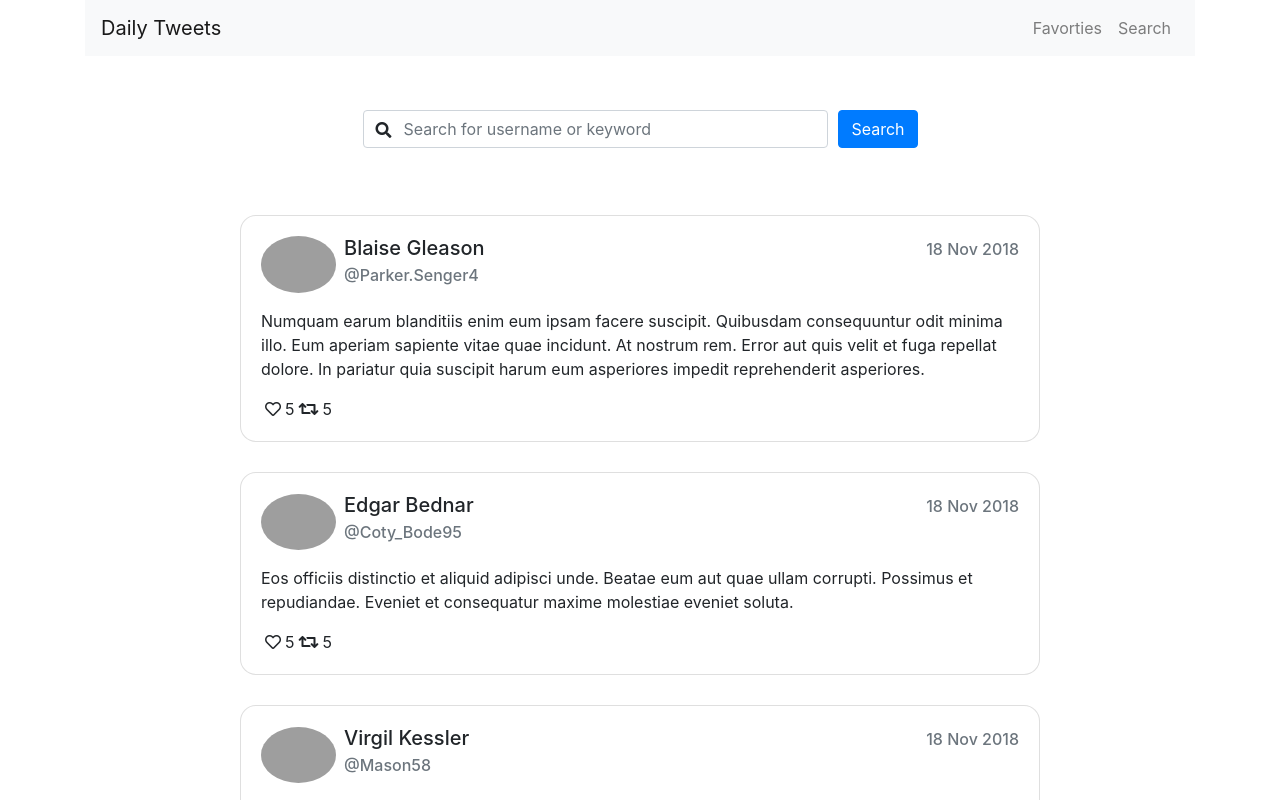
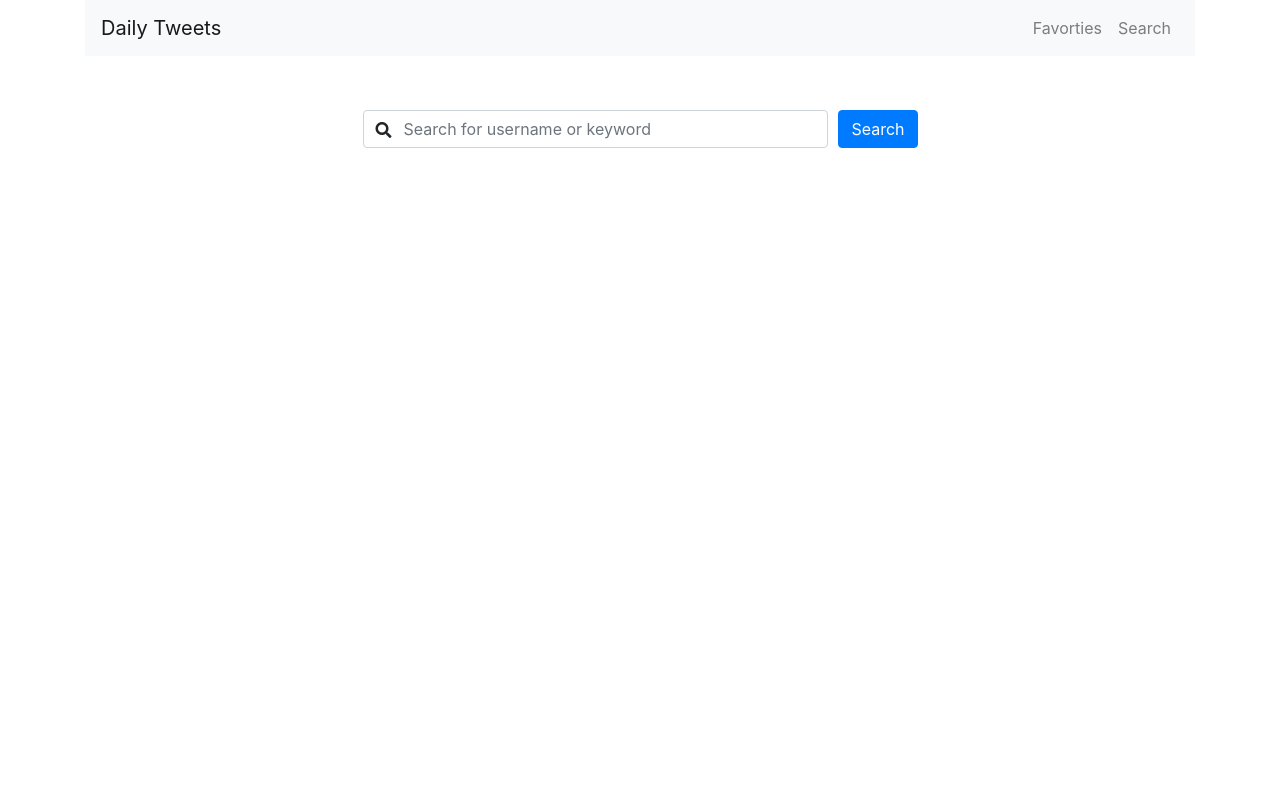
Before and after one commit to bcherrera14/twitter-app, a React (Create React App) app: page /tweet/search in a window 1280 px wide. Shown: the top 800 px of the page. Built offline with nearby package versions, Linux system fonts and the light colour scheme; grey boxes are pictures that could not be loaded.

Commit message:
create searchable tweet feed

```diff
--- a/src/Components/tweets/TweetCard.js
+++ b/src/Components/tweets/TweetCard.js
@@ -2,7 +2,7 @@ import React from 'react';
 import { Form, Col, Card, Button } from 'react-bootstrap';
 import faker from 'faker';
 
-const TweetCard = () => {
+const TweetCard = ({ tweet }) => {
 	return (
 		<Card style={{ width: '50rem' }}>
 			<Card.Body>
@@ -16,20 +16,20 @@ const TweetCard = () => {
 					</div>
 					<div>
 						<Card.Title>
-							{faker.name.firstName()} {faker.name.lastName()}
+							{tweet.firstName} {tweet.lastName}
 						</Card.Title>
-						<Card.Subtitle className="mb-2 text-muted">@{faker.internet.userName()}</Card.Subtitle>
+						<Card.Subtitle className="mb-2 text-muted">{tweet.username}</Card.Subtitle>
 					</div>
 					<div className="ml-auto mb-4">
-						<Card.Subtitle className="text-muted">18 Nov 2018</Card.Subtitle>
+						<Card.Subtitle className="text-muted">{tweet.date}</Card.Subtitle>
 					</div>
 				</div>
-				<Card.Text className="pt-3">{faker.lorem.paragraph()}</Card.Text>
+				<Card.Text className="pt-3">{tweet.textContent}</Card.Text>
 
 				<i className="far fa-heart p-1" />
-				<span>5</span>
+				<span>{tweet.likes}</span>
 				<i className="fas fa-retweet p-1" />
-				<span>5</span>
+				<span>{tweet.retweets}</span>
 			</Card.Body>
 		</Card>
 	);
--- /dev/null
+++ b/src/Components/tweets/TweetFeed.js
@@ -0,0 +1,12 @@
+import React from 'react';
+import TweetCard from './TweetCard';
+
+const TweetFeed = ({ tweetData }) => {
+	console.log(tweetData);
+	const tweetCards = tweetData.map((tweet) => {
+		return <TweetCard key={tweet.id} tweet={tweet} />;
+	});
+	return <div className="card-grid d-flex flex-column">{tweetCards}</div>;
+};
+
+export default TweetFeed;
--- a/src/Components/tweets/TweetSearch.js
+++ b/src/Components/tweets/TweetSearch.js
@@ -3,6 +3,7 @@ import { Form, Col, Card, Button } from 'react-bootstrap';
 
 import TweetCard from './TweetCard';
 import tweetData from '../../tweetData';
+import TweetFeed from './TweetFeed';
 
 class TweetSearch extends React.Component {
 	constructor() {
@@ -12,15 +13,13 @@ class TweetSearch extends React.Component {
 	}
 
 	componentDidMount() {
-		this.setState({ tweetData });
+		// this.setState({ tweetData });
 	}
 
 	onFormSubmit(e) {
 		e.preventDefault();
 		const searchTerm = e.target.searchTerm.value;
-		const response = this.state.tweetData.filter(
-			(tweet) => tweet.firstName.toLowerCase() === searchTerm.toLowerCase()
-		);
+		const response = tweetData.filter((tweet) => tweet.firstName.toLowerCase() === searchTerm.toLowerCase());
 		this.setState({
 			tweetData: response
 		});
@@ -54,11 +53,7 @@ class TweetSearch extends React.Component {
 						</Col>
 					</Form.Row>
 				</Form>
-				<div className="card-grid d-flex flex-column">
-					<TweetCard />
-					<TweetCard />
-					<TweetCard />
-				</div>
+				<TweetFeed tweetData={this.state.tweetData} />
 			</div>
 		);
 	}
--- a/src/tweetData.js
+++ b/src/tweetData.js
@@ -7,7 +7,7 @@ const tweetData = [
 		profileImage:
 			'https://avatars.githubusercontent.com/u/11397332?s=460&u=3f3c56d4899795a3665aadfc798f0a5eaba4bfd5&v=4',
 		date: '18 Nov 2018',
-		tweetText: 'This is my very first tweet!',
+		textContent: 'This is my very first tweet!',
 		likes: 5,
 		retweets: 7
 	},
@@ -19,7 +19,7 @@ const tweetData = [
 		profileImage:
 			'https://avatars.githubusercontent.com/u/11397332?s=460&u=3f3c56d4899795a3665aadfc798f0a5eaba4bfd5&v=4',
 		date: '18 Nov 2018',
-		tweetText: 'This is my very first tweet!',
+		textContent: 'This is my very first tweet!',
 		likes: 5,
 		retweets: 7
 	},
@@ -31,7 +31,7 @@ const tweetData = [
 		profileImage:
 			'https://avatars.githubusercontent.com/u/11397332?s=460&u=3f3c56d4899795a3665aadfc798f0a5eaba4bfd5&v=4',
 		date: '18 Nov 2018',
-		tweetText: 'This is my very first tweet!',
+		textContent: 'This is my very first tweet!',
 		likes: 5,
 		retweets: 7
 	},
@@ -43,7 +43,7 @@ const tweetData = [
 		profileImage:
 			'https://avatars.githubusercontent.com/u/11397332?s=460&u=3f3c56d4899795a3665aadfc798f0a5eaba4bfd5&v=4',
 		date: '18 Nov 2018',
-		tweetText: 'This is my very first tweet!',
+		textContent: 'This is my very first tweet!',
 		likes: 5,
 		retweets: 7
 	},
@@ -55,7 +55,7 @@ const tweetData = [
 		profileImage:
 			'https://avatars.githubusercontent.com/u/11397332?s=460&u=3f3c56d4899795a3665aadfc798f0a5eaba4bfd5&v=4',
 		date: '18 Nov 2018',
-		tweetText: 'This is my very first tweet!',
+		textContent: 'This is my very first tweet!',
 		likes: 5,
 		retweets: 7
 	},
@@ -67,7 +67,7 @@ const tweetData = [
 		profileImage:
 			'https://avatars.githubusercontent.com/u/11397332?s=460&u=3f3c56d4899795a3665aadfc798f0a5eaba4bfd5&v=4',
 		date: '18 Nov 2018',
-		tweetText: 'This is my very first tweet!',
+		textContent: 'This is my very first tweet!',
 		likes: 5,
 		retweets: 7
 	},
@@ -79,7 +79,7 @@ const tweetData = [
 		profileImage:
 			'https://avatars.githubusercontent.com/u/11397332?s=460&u=3f3c56d4899795a3665aadfc798f0a5eaba4bfd5&v=4',
 		date: '18 Nov 2018',
-		tweetText: 'This is my very first tweet!',
+		textContent: 'This is my very first tweet!',
 		likes: 5,
 		retweets: 7
 	},
@@ -91,7 +91,7 @@ const tweetData = [
 		profileImage:
 			'https://avatars.githubusercontent.com/u/11397332?s=460&u=3f3c56d4899795a3665aadfc798f0a5eaba4bfd5&v=4',
 		date: '18 Nov 2018',
-		tweetText: 'This is my very first tweet!',
+		textContent: 'This is my very first tweet!',
 		likes: 5,
 		retweets: 7
 	},
@@ -103,7 +103,7 @@ const tweetData = [
 		profileImage:
 			'https://avatars.githubusercontent.com/u/11397332?s=460&u=3f3c56d4899795a3665aadfc798f0a5eaba4bfd5&v=4',
 		date: '18 Nov 2018',
-		tweetText: 'This is my very first tweet!',
+		textContent: 'This is my very first tweet!',
 		likes: 5,
 		retweets: 7
 	},
@@ -115,7 +115,7 @@ const tweetData = [
 		profileImage:
 			'https://avatars.githubusercontent.com/u/11397332?s=460&u=3f3c56d4899795a3665aadfc798f0a5eaba4bfd5&v=4',
 		date: '18 Nov 2018',
-		tweetText: 'This is my very first tweet!',
+		textContent: 'This is my very first tweet!',
 		likes: 5,
 		retweets: 7
 	}
```
